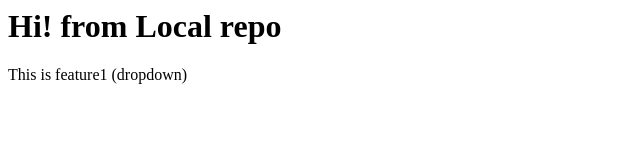
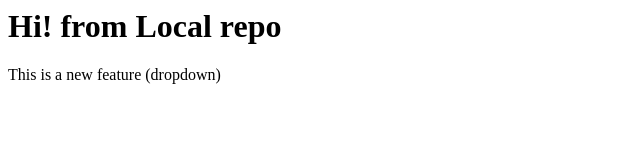
Before and after one commit to Sarthak-Vatsa/localrepo, a plain HTML site: page index.html in a window 1280 px wide. Shown: the full height of the page, 0-640 px from the left. Drawn offline with Linux system fonts and the light colour scheme.

Commit message:
Add dropdown

```diff
--- a/index.html
+++ b/index.html
@@ -1,2 +1,2 @@
 <h1 >Hi! from Local repo</h1>
-<p>This is feature1 (dropdown)</p>
+<p>This is a new feature (dropdown)</p>
```
